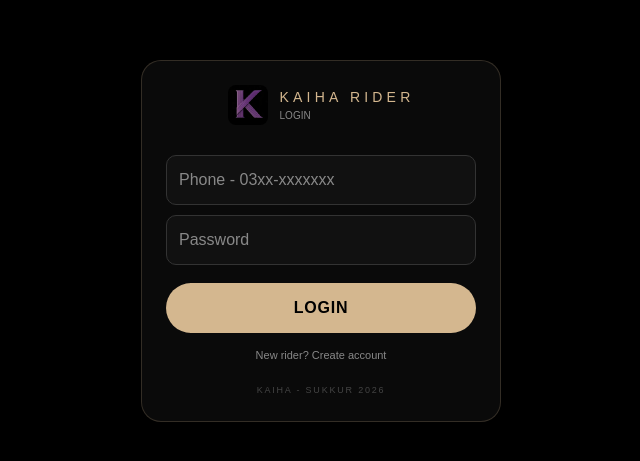
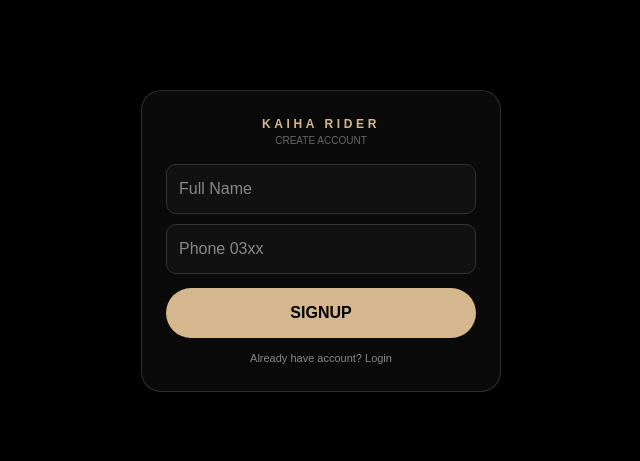
Before and after one commit to hadi-kaiha/KAIHA-, a Next.js app: page /rider/login in a window 1280 px wide. Shown: the part 159-620 px from the top of the page, without its empty margins (319-959 px from the left). Built offline with nearby package versions, Linux system fonts and the light colour scheme.

Commit message:
Refactor login page for signup functionality

```diff
--- a/app/rider/login/page.tsx
+++ b/app/rider/login/page.tsx
@@ -1,50 +1,23 @@
 "use client";
 import {useState} from "react";
-import { createClient } from "@supabase/supabase-js";
-const supabase = createClient("https://rlsmcomxugstuoerdam.supabase.co","sb_publishable_mxCJKSppCAnMe6SwT7tbiQ_4dlOy122");
-const LOGO="/k-logo.png";
-
 export default function Login(){
-const [phone,setPhone]=useState("");const [pass,setPass]=useState("");const [name,setName]=useState("");const [mode,setMode]=useState("login");
-
-const handleLogin=async()=>{
-if(!phone||!pass)return alert("Phone & Password likho");
-if(mode==="signup"){
-if(!name)return alert("Name likho");
-const {data,error}=await supabase.from("riders").insert({name,phone,password:pass,status:"OFFLINE",earnings:0}).select().single();
-if(error)return alert(error.message);
-localStorage.setItem("kaiha_rider",JSON.stringify(data));
-location.href="/rider";
-}else{
-const {data,error}=await supabase.from("riders").select("*").eq("phone",phone).eq("password",pass).single();
-if(error||!data)return alert("Wrong phone or password");
-localStorage.setItem("kaiha_rider",JSON.stringify(data));
-location.href="/rider";
-}
+const [phone,setPhone]=useState(""); const [name,setName]=useState(""); const [mode,setMode]=useState("signup");
+const go=()=>{
+ if(!name || !phone){alert("Name aur Phone likho"); return;}
+ const rider={id:phone, name, phone, earnings:0, status:"OFFLINE"};
+ localStorage.setItem("kaiha_rider", JSON.stringify(rider));
+ location.href="/rider";
 };
-
 return(
-<div style={{background:"#000",display:"flex",justifyContent:"center",minHeight:"100vh",alignItems:"center",padding:"16px"}}>
-<div style={{background:"#0a0a0a",width:"100%",maxWidth:"360px",padding:"24px",borderRadius:"20px",border:"1px solid #D4B78F33",color:"#fff"}}>
-<div style={{display:"flex",alignItems:"center",gap:"12px",justifyContent:"center",marginBottom:"20px"}}>
-<img src={LOGO} style={{height:"40px",width:"40px",borderRadius:"8px"}}/>
-<div><div style={{color:"#D4B78F",letterSpacing:"0.3em",fontSize:"14px"}}>KAIHA RIDER</div><div style={{fontSize:"10px",color:"#888"}}>{mode==="login"?"LOGIN":"CREATE ACCOUNT"}</div></div>
-</div>
-
-{mode==="signup"&&<input value={name} onChange={e=>setName(e.target.value)} placeholder="Full Name" style={{width:"100%",background:"#111",border:"1px solid #333",padding:"12px",borderRadius:"10px",color:"#fff",marginTop:"10px",outline:"none"}}/>}
-<input value={phone} onChange={e=>setPhone(e.target.value)} placeholder="Phone - 03xx-xxxxxxx" style={{width:"100%",background:"#111",border:"1px solid #333",padding:"12px",borderRadius:"10px",color:"#fff",marginTop:"10px",outline:"none"}}/>
-<input value={pass} onChange={e=>setPass(e.target.value)} placeholder="Password" type="password" style={{width:"100%",background:"#111",border:"1px solid #333",padding:"12px",borderRadius:"10px",color:"#fff",marginTop:"10px",outline:"none"}}/>
-
-<button onClick={handleLogin} style={{width:"100%",background:"#D4B78F",color:"#000",border:"none",padding:"13px",borderRadius:"999px",fontWeight:"800",marginTop:"18px",letterSpacing:"0.05em"}}>
-{mode==="login"?"LOGIN":"SIGNUP"}
-</button>
-
-<div onClick={()=>setMode(mode==="login"?"signup":"login")} style={{textAlign:"center",marginTop:"14px",fontSize:"11px",color:"#888",cursor:"pointer"}}>
-{mode==="login"?"New rider? Create account":"Already have account? Login"}
-</div>
-
-<div style={{textAlign:"center",marginTop:"20px",fontSize:"9px",color:"#444",letterSpacing:"0.2em"}}>KAIHA - SUKKUR 2026</div>
+<div style={{background:"#000",minHeight:"100vh",display:"flex",alignItems:"center",justifyContent:"center",padding:16}}>
+<div style={{background:"#0a0a0a",width:360,padding:24,borderRadius:20,border:"1px solid #D4B78F33",textAlign:"center",color:"#fff"}}>
+<div style={{color:"#D4B78F",letterSpacing:".3em",fontSize:12,fontWeight:800}}>KAIHA RIDER</div>
+<div style={{fontSize:10,color:"#666",marginBottom:16}}>{mode==="signup"?"CREATE ACCOUNT":"LOGIN"}</div>
+<input value={name} onChange={e=>setName(e.target.value)} placeholder="Full Name" style={{width:"100%",background:"#111",border:"1px solid #333",padding:12,borderRadius:10,color:"#fff",marginBottom:10}}/>
+<input value={phone} onChange={e=>setPhone(e.target.value)} placeholder="Phone 03xx" style={{width:"100%",background:"#111",border:"1px solid #333",padding:12,borderRadius:10,color:"#fff"}}/>
+<button onClick={go} style={{width:"100%",background:"#D4B78F",color:"#000",padding:13,borderRadius:999,marginTop:14,fontWeight:800,border:"none"}}>{mode==="signup"?"SIGNUP":"LOGIN"}</button>
+<div onClick={()=>setMode(mode==="signup"?"login":"signup")} style={{fontSize:11,color:"#888",marginTop:12,cursor:"pointer"}}>{mode==="signup"?"Already have account? Login":"New? Create Account"}</div>
 </div>
 </div>
 );
-}
+             }
```
